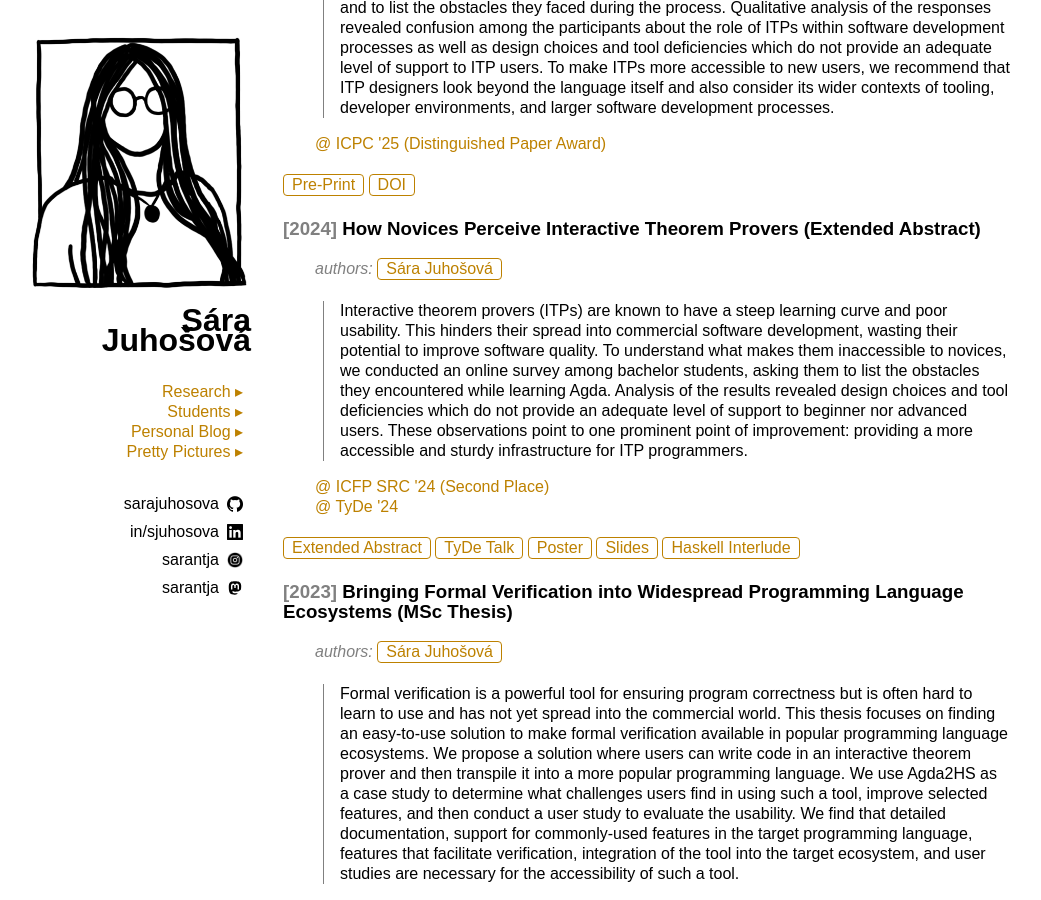
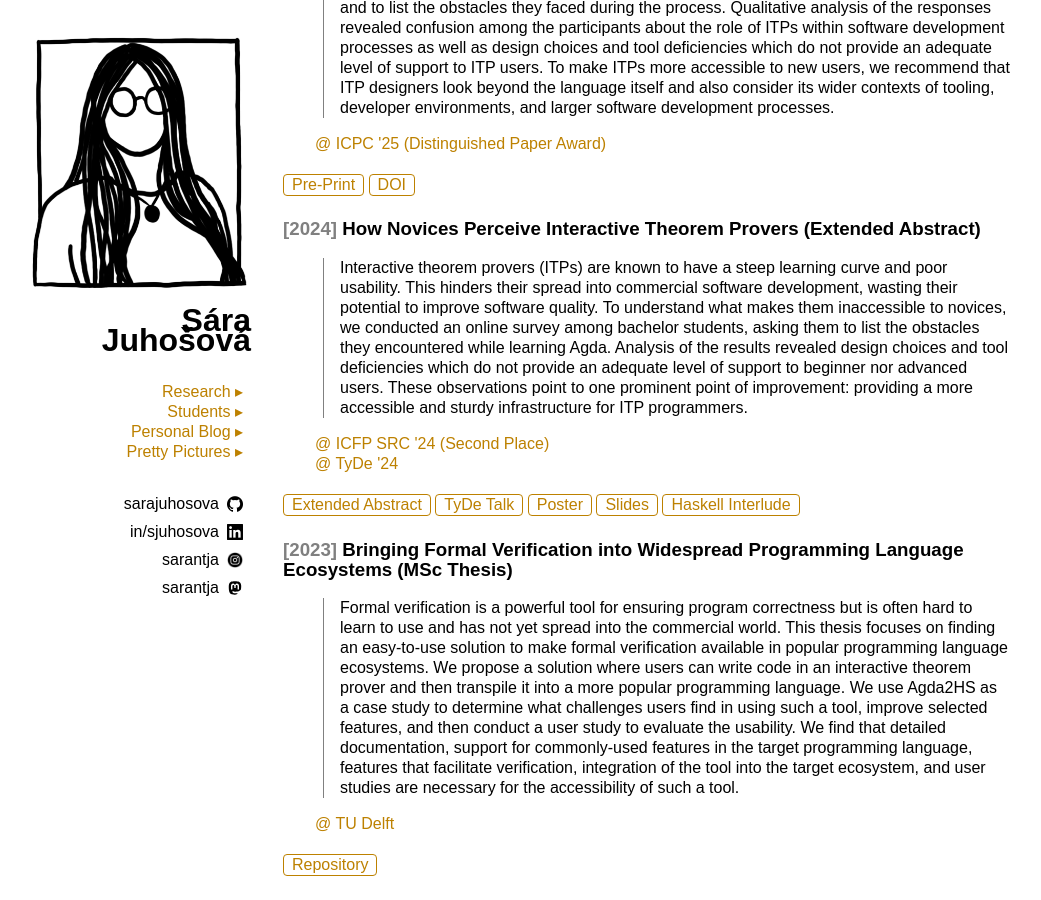
Before and after one commit to sarajuhosova/sarajuhosova.github.io, a Jekyll site: the page built from index.md, in a window 1280 px wide and 900 px high, scrolled down 1980 px. Shown: the whole window, without its empty margins (102-1143 px from the left). Built offline with Jekyll 4.4.1, drawn with Linux system fonts in a browser that asks for light colours.

Commit message:
Remove author list from single-author things

```diff
--- a/_data/research.yaml
+++ b/_data/research.yaml
@@ -119,9 +119,6 @@
       link: https://doi.org/10.1109/ICPC66645.2025.00024
 - title: How Novices Perceive Interactive Theorem Provers (Extended Abstract)
   year: 2024
-  authors:
-    - name: Sára Juhošová
-      link: https://sarajuhosova.com/
   abstract: |
     Interactive theorem provers (ITPs) are known to have a steep learning curve and poor usability.
     This hinders their spread into commercial software development, wasting their potential to improve software quality.
@@ -146,9 +143,6 @@
       link: https://haskell.foundation/podcast/58/
 - title: Bringing Formal Verification into Widespread Programming Language Ecosystems (MSc Thesis)
   year: 2023
-  authors:
-    - name: Sára Juhošová
-      link: https://sarajuhosova.com/
   abstract: |
     Formal verification is a powerful tool for ensuring program correctness but is often hard to learn to use and has not yet spread into the commercial world.
     This thesis focuses on finding an easy-to-use solution to make formal verification available in popular programming language ecosystems.
```
